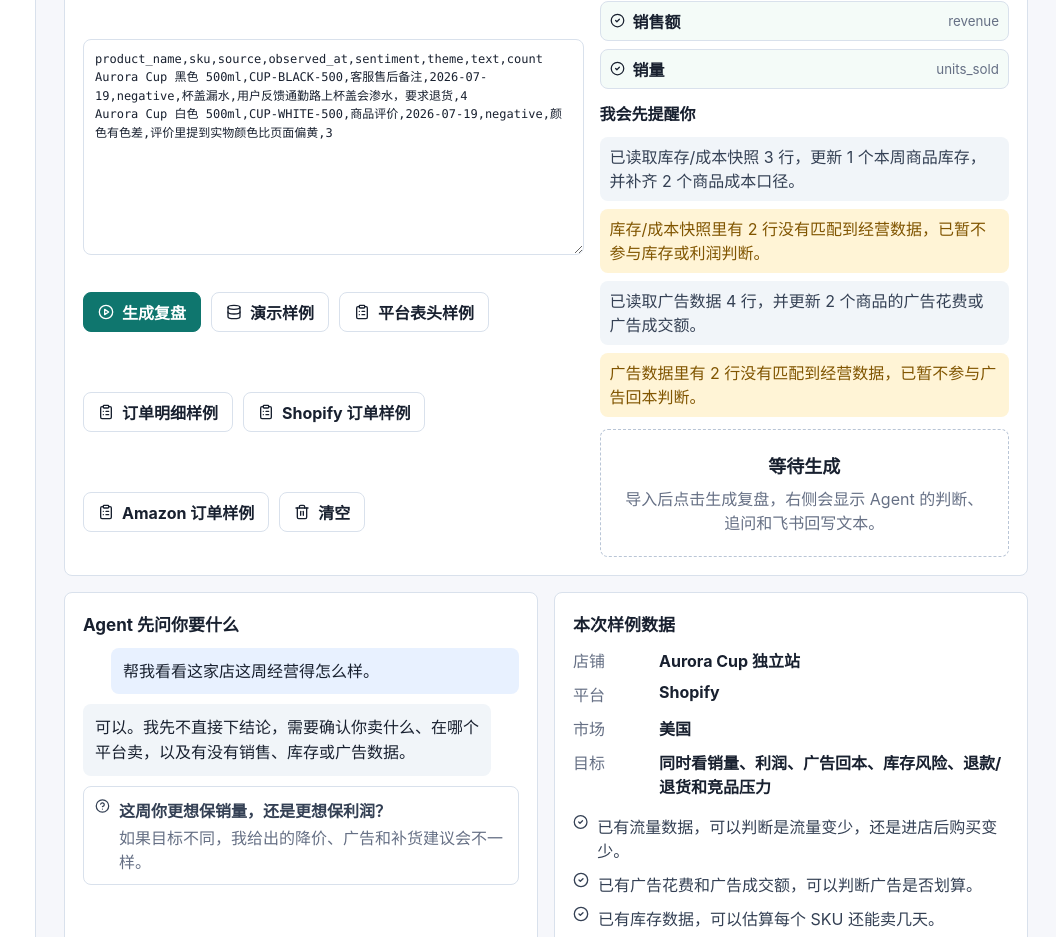
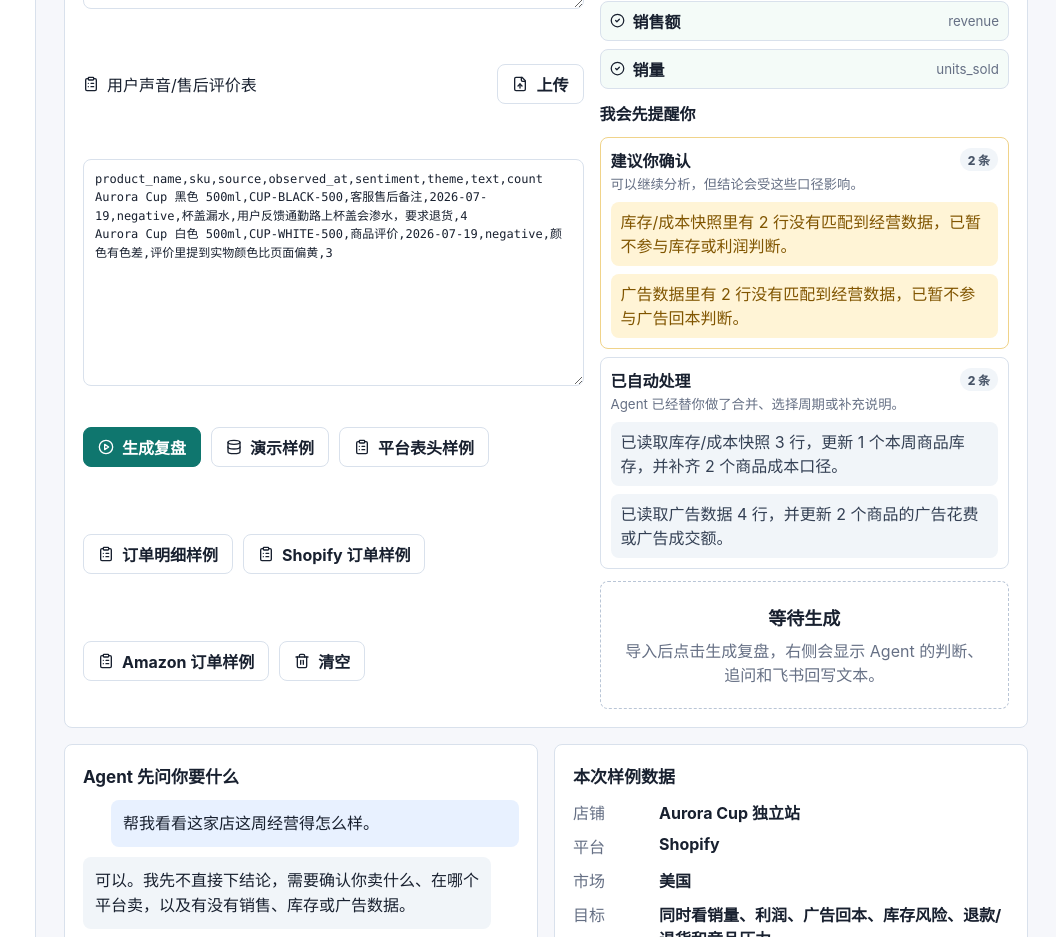
Before and after one commit to misscerasis-tech/A-group--agent, a Next.js app: page /agent in a window 1280 px wide. Shown: the part 2300-3237 px from the top of the page, without its empty margins (224-1280 px from the left). Built offline with nearby package versions, Linux system fonts and the light colour scheme.

Commit message:
feat: group import issue guidance

```diff
--- a/src/app/agent/data-import-panel.tsx
+++ b/src/app/agent/data-import-panel.tsx
@@ -369,6 +369,26 @@
   const dataRequestTableText = buildDataRequestPlanTsv(dataRequestPlan);
   const requiredMappings = importResult.report.fieldMappings.filter((field) => field.required);
   const workSession = buildBeginnerWorkSession(importResult.report, analysis?.questionsForUser ?? []);
+  const issueGroups = [
+    {
+      severity: "error",
+      title: "必须先修正",
+      description: "不修正就不能安全复盘。",
+      items: importResult.report.issues.filter((issue) => issue.severity === "error"),
+    },
+    {
+      severity: "warning",
+      title: "建议你确认",
+      description: "可以继续分析，但结论会受这些口径影响。",
+      items: importResult.report.issues.filter((issue) => issue.severity === "warning"),
+    },
+    {
+      severity: "info",
+      title: "已自动处理",
+      description: "Agent 已经替你做了合并、选择周期或补充说明。",
+      items: importResult.report.issues.filter((issue) => issue.severity === "info"),
+    },
+  ].filter((group) => group.items.length > 0);
 
   return (
     <section className="panel import-workbench">
@@ -657,12 +677,26 @@
           {importResult.report.issues.length > 0 ? (
             <div className="import-status">
               <h4>我会先提醒你</h4>
-              <div className="issue-list">
-                {importResult.report.issues.slice(0, 5).map((issue) => (
-                  <p className={issue.severity} key={`${issue.message}-${issue.rowNumber ?? "all"}`}>
-                    {issue.rowNumber ? `第 ${issue.rowNumber} 行：` : ""}
-                    {issue.message}
-                  </p>
+              <div className="issue-group-list">
+                {issueGroups.map((group) => (
+                  <section className={`issue-group ${group.severity}`} key={group.severity}>
+                    <header>
+                      <div>
+                        <strong>{group.title}</strong>
+                        <small>{group.description}</small>
+                      </div>
+                      <span>{group.items.length} 条</span>
+                    </header>
+                    <div className="issue-list">
+                      {group.items.slice(0, 4).map((issue) => (
+                        <p className={issue.severity} key={`${issue.message}-${issue.rowNumber ?? "all"}`}>
+                          {issue.rowNumber ? `第 ${issue.rowNumber} 行：` : ""}
+                          {issue.message}
+                        </p>
+                      ))}
+                    </div>
+                    {group.items.length > 4 ? <small>还有 {group.items.length - 4} 条同类提醒。</small> : null}
+                  </section>
                 ))}
               </div>
             </div>
--- a/src/app/globals.css
+++ b/src/app/globals.css
@@ -660,6 +660,7 @@
 }
 
 .mapping-list,
+.issue-group-list,
 .issue-list,
 .work-session-list,
 .data-request-list {
@@ -840,6 +841,52 @@
 .mapping-row small {
   margin-left: auto;
   color: var(--muted);
+}
+
+.issue-group {
+  display: grid;
+  gap: 8px;
+  border: 1px solid var(--line);
+  border-radius: 8px;
+  background: #ffffff;
+  padding: 10px;
+}
+
+.issue-group header {
+  display: flex;
+  align-items: flex-start;
+  justify-content: space-between;
+  gap: 10px;
+}
+
+.issue-group header strong,
+.issue-group header small {
+  display: block;
+}
+
+.issue-group header small,
+.issue-group > small {
+  margin-top: 3px;
+  color: var(--muted);
+  line-height: 1.45;
+}
+
+.issue-group header span {
+  flex: 0 0 auto;
+  border-radius: 999px;
+  background: var(--surface-soft);
+  color: #475467;
+  padding: 3px 8px;
+  font-size: 12px;
+  font-weight: 800;
+}
+
+.issue-group.error {
+  border-color: #f4a6a1;
+}
+
+.issue-group.warning {
+  border-color: #f0d38a;
 }
 
 .issue-list p {
```
Also changed, not shown: scripts/smoke-web.ts (+7 -1 lines), 1 other file (tests, documents, lock files or other folders).
